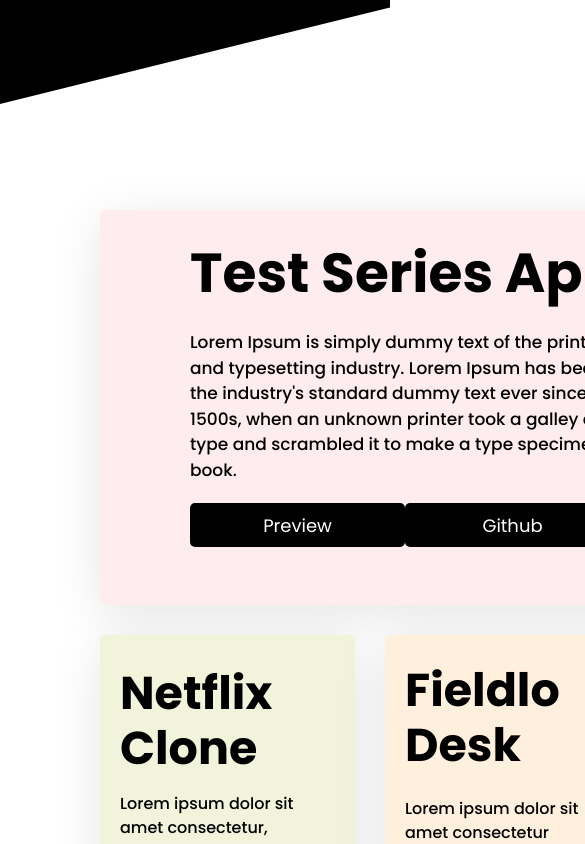
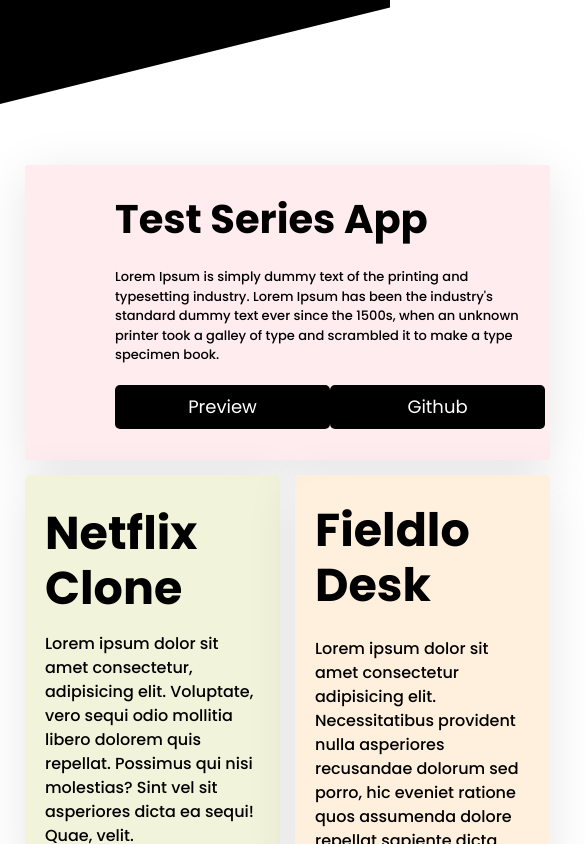
Before and after one commit to choudharysidharth082000/Portfolio, a React (Create React App) app: page / in a window 390 px wide. Shown: the part 1660-2504 px from the top of the page, 585 px wide, since content can reach past the window. Built offline with nearby package versions, Linux system fonts and the light colour scheme.

Commit message:
added sme more fukes

```diff
--- a/src/Projects/ProjectStyle.css
+++ b/src/Projects/ProjectStyle.css
@@ -6,7 +6,6 @@
   font-family: "Poppins", sans-serif;
 }
 .containorProjects {
-
   width: 100%;
   height: 100%;
   margin: 0px 0px 20px 0px;
@@ -165,3 +164,36 @@
   padding-left: 130px;
   width: 100%;
 }
+@media screen and (max-width: 825px) {
+  .containorProjects {
+    width: 100%;
+    height: 100%;
+    padding-left: 25px;
+    padding-right: 25px;
+  }
+  .mainContentContainor {
+    padding-top: 45px;
+    grid-template-columns: 1.5fr 1fr;
+
+    column-gap: 15px;
+    row-gap: 15px;
+  }
+  .testSeries {
+    background-color: red;
+    background-color: rgba(255, 235, 239, 0.95);
+    height: 295px;
+    border-radius: 2.5px;
+    display: grid;
+    grid-template-columns: 1fr 0.5fr;
+    box-shadow: rgba(0, 0, 0, 0.1) 0px 10px 50px;
+  }
+  .testSeries p
+  {
+    font-size: 13px;
+  }
+  .testSeries h1
+  {
+    font-size: 40px;
+  }
+
+}
```
